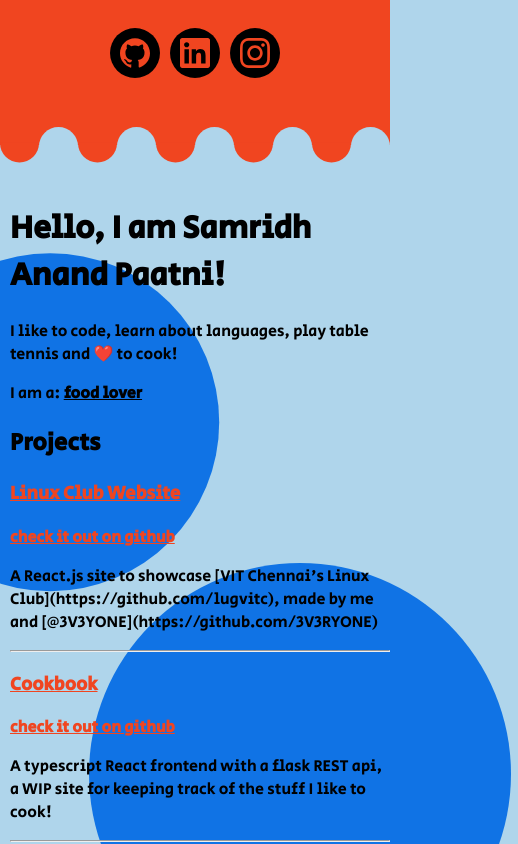
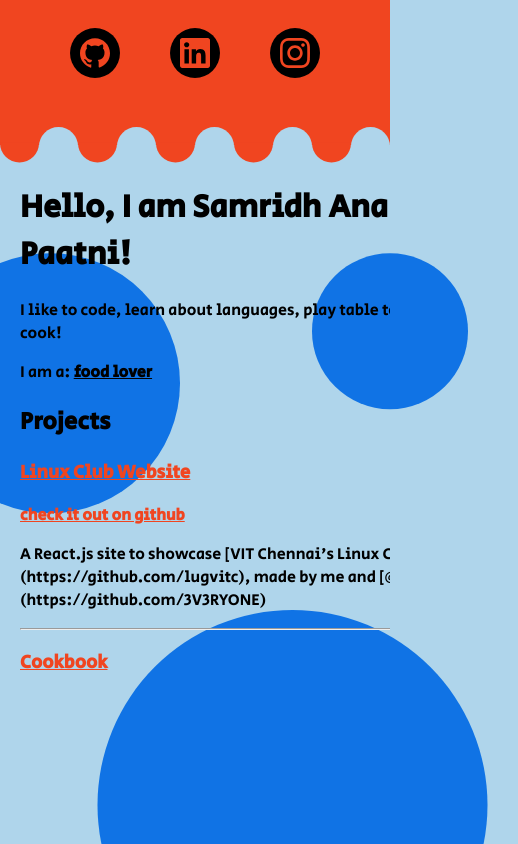
Before and after one commit to The5thAxiom/portfolio-old, a React (Create React App) app: page /#/ in a window 390 px wide. Shown: the top 844 px of the page, 518 px wide, since content can reach past the window. Built offline with nearby package versions, Linux system fonts and the light colour scheme.

Commit message:
bg circles hardcoded values removed

```diff
--- a/src/App.tsx
+++ b/src/App.tsx
@@ -5,23 +5,17 @@ import { general, projects } from './data';
 
 export default function App() {
     return (
-        <>
-            <Navbar />
-            <header>
+        <main>
             <h1>Hello, I am {general.name}!</h1>
             <p>{general.intro}</p>
             I am a: <CycleTrough array={general.roles} />
-            </header>
-            <main>
             <section id='projects'>
                 <h2>Projects</h2>
                 {projects.map((project, index) => (
                     <section key={index} id={project.name}>
                         {project.directLink ? (
                             <h3>
-                                    <a href={project.directLink}>
-                                        {project.name}
-                                    </a>
+                                <a href={project.directLink}>{project.name}</a>
                             </h3>
                         ) : (
                             <h3>{project.name}</h3>
@@ -51,6 +45,5 @@ export default function App() {
                 </ul>
             </section>
         </main>
-        </>
     );
 }
--- a/src/components/backgroundShapes.css
+++ b/src/components/backgroundShapes.css
@@ -44,7 +44,7 @@
     z-index: -1;
 
     transform: translate(
-        calc(50vw - var(--circle-one-radius) / 2),
+        calc(50vw - var(--circle-one-radius) * 1.5),
         calc(-1 * var(--circle-one-radius) / 4)
     );
 }
@@ -58,9 +58,20 @@
     z-index: -1;
 
     transform: translate(
-        calc(100vw - var(--circle-two-radius) - 90px),
-        calc(100vh - var(--circle-two-radius) - 70px)
+        calc(100vw - var(--circle-two-radius) * 1.5),
+        calc(100vh - var(--circle-two-radius) * 1.5)
     );
+}
+
+#bg-circle-three {
+    position: fixed;
+    background-color: var(--main-blue);
+    width: calc(var(--circle-three-radius) * 2);
+    height: calc(var(--circle-three-radius) * 2);
+    border-radius: calc(var(--circle-three-radius) * 2);
+    z-index: -1;
+
+    transform: translate(calc(20vw), calc(80vh));
 }
 
 @media only screen and (max-width: 600px) {
@@ -102,27 +113,17 @@
     }
 
     #bg-circle-one {
-        position: fixed;
-        background-color: var(--main-blue);
-        width: calc(var(--circle-one-radius) * 2);
-        height: calc(var(--circle-one-radius) * 2);
-        border-radius: calc(var(--circle-one-radius) * 2);
-        z-index: -1;
-
         transform: translate(calc(50px - var(--circle-one-radius)), 30vh);
     }
 
     #bg-circle-two {
-        position: fixed;
-        background-color: var(--main-blue);
-        width: calc(var(--circle-two-radius) * 2);
-        height: calc(var(--circle-two-radius) * 2);
-        border-radius: calc(var(--circle-two-radius) * 2);
-        z-index: -1;
-
         transform: translate(
-            calc(100vw - var(--circle-two-radius) - 90px),
-            calc(100vh - var(--circle-two-radius) - 70px)
+            calc(100vw - var(--circle-two-radius) * 1.5),
+            calc(100vh - var(--circle-two-radius) * 1.2)
         );
     }
+
+    #bg-circle-three {
+        transform: translate(80vw, 30vh);
+    }
 }
--- a/src/components/backgroundShapes.tsx
+++ b/src/components/backgroundShapes.tsx
@@ -2,7 +2,6 @@ import React from 'react';
 import './backgroundShapes.css';
 
 export default function BackgroundShapes() {
-    const numWaves = 6;
     return (
         <div id='bg-shapes'>
             <div id='bg-wave'>
@@ -19,6 +18,7 @@ export default function BackgroundShapes() {
             </div>
             <div id='bg-circle-one' />
             <div id='bg-circle-two' />
+            <div id='bg-circle-three' />
         </div>
     );
 }
--- a/src/components/navbar.css
+++ b/src/components/navbar.css
@@ -7,8 +7,8 @@ nav {
     );
     display: flex;
     flex-direction: column;
-    row-gap: 10px;
-    column-gap: 10px;
+    row-gap: var(--navbar-link-radius);
+    column-gap: var(--navbar-link-radius);
     position: fixed;
     z-index: 1;
     height: 100vh;
--- a/src/index.css
+++ b/src/index.css
@@ -7,12 +7,15 @@
     --main-pink: #ef869c;
 
     --navbar-link-radius: 50px;
-    --circle-one-radius: calc(100vw / 5);
-    --circle-two-radius: calc(100vw / 4);
+    --circle-one-radius: min(calc(100vw / 5), calc(100vh / 3));
+    --circle-two-radius: min(calc(100vw / 4), calc(100vh / 2));
+    --circle-three-radius: min(calc(100vw / 8), calc(100vh / 5));
     --num-waves: 5;
     --wave-radius: calc(100vh / (var(--num-waves) * 2));
     --wave-content-width: calc(100vw / 10);
     --wave-width: calc(var(--wave-content-width) + var(--wave-radius));
+
+    --content-width: calc(100vw - var(--wave-width));
 }
 
 body {
@@ -26,6 +29,7 @@ div#root {
     min-height: 100%;
     margin: 0;
     padding: 0;
+    overflow: overlay;
 }
 
 body,
@@ -33,17 +37,15 @@ body,
     font-family: 'Secular One', sans-serif;
 }
 
-header,
-main,
-footer {
-    padding-left: calc(var(--wave-width) + var(--wave-radius));
-    margin: 0;
-}
-
-footer {
-    color: var(--light-blue);
-    background-color: black;
-    /* padding: 20px 0px 20px 10px; */
+main {
+    margin: 10px;
+    margin-left: calc(var(--wave-width) + var(--wave-radius));
+    /* width: calc(100vw - var(--wave-width)); */
+    width: 500px;
+    height: 500px;
+    white-space: pre-wrap;
+    border: none;
+    /* background-color: red; */
 }
 
 *::selection {
@@ -66,28 +68,49 @@ a:visited:hover {
     color: var(--main-pink);
 }
 
-h1 {
-    padding-top: 0;
-}
-
 @media only screen and (max-width: 600px) {
     :root {
-        --circle-one-radius: calc(100vh / 5);
-        --circle-two-radius: calc(100vh / 4);
+        --circle-one-radius: min(calc(100vh / 5), calc(100vw / 3));
+        --circle-two-radius: min(calc(100vh / 4), calc(100vw / 2));
+        --circle-three-radius: min(calc(100vh / 8), calc(100vw / 5));
         --num-waves: 5;
         --wave-radius: calc(100vw / (var(--num-waves) * 2));
         --wave-content-width: calc(100vh / 8);
         --wave-width: calc(var(--wave-content-width) + var(--wave-radius));
     }
 
-    header,
-    main,
-    footer {
+    main {
         padding-left: 10px;
-    }
-
-    header {
-        padding-left: 10px;
-        padding-top: calc(var(--wave-width) + var(--wave-radius));
+        margin-left: 10px;
+        margin-top: calc(var(--wave-width) + var(--wave-radius));
     }
 }
+
+/* scrollbar */
+
+::-webkit-scrollbar {
+    width: 10px;
+    height: 10px;
+}
+
+::-webkit-scrollbar-track {
+    display: none;
+    width: 10px;
+}
+
+::-webkit-scrollbar-thumb {
+    background: var(--main-orange);
+    border-radius: 10px;
+}
+
+::-webkit-scrollbar-thumb:hover {
+    background: var(--main-pink);
+}
+
+::-webkit-scrollbar-thumb:active {
+    background: var(--main-pink);
+}
+
+::-webkit-scrollbar:horizontal {
+    display: none;
+}
--- a/src/index.tsx
+++ b/src/index.tsx
@@ -4,6 +4,7 @@ import App from './App';
 import './index.css';
 import BackgroundShapes from './components/backgroundShapes';
 import 'bootstrap-icons/font/bootstrap-icons.css';
+import Navbar from './components/navbar';
 
 const root = ReactDOM.createRoot(
     document.getElementById('root') as HTMLElement
@@ -12,6 +13,8 @@ root.render(
     <React.StrictMode>
         <>
             <BackgroundShapes />
+            <Navbar />
+            {/* <main /> */}
             <App />
         </>
     </React.StrictMode>
```
Also changed, not shown: public/index.html (+1 -23 lines). Lines whose indentation alone changed are shown as unchanged.
